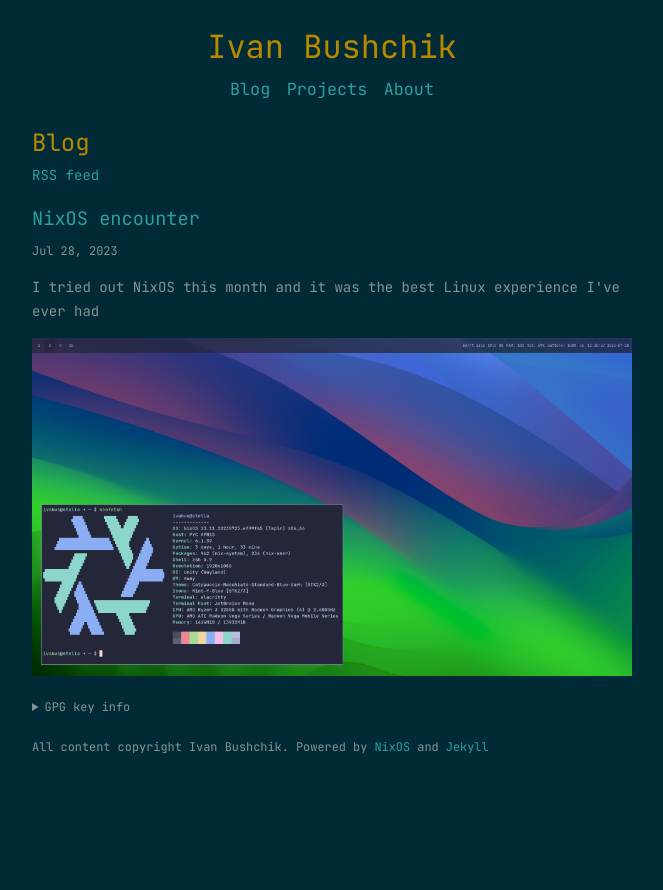
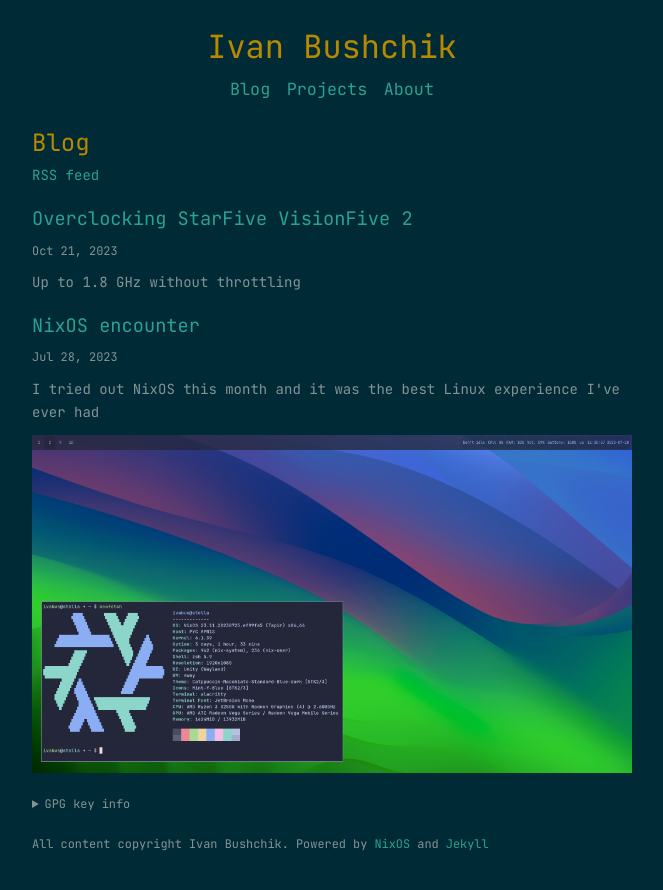
Before and after one commit to ivabus/ivabus.github.io, a Jekyll site: the page built from blog/index.html, in a window 1280 px wide. Shown: the top 890 px of the page, without its empty margins (308-971 px from the left). Built offline with Jekyll 4.4.1, drawn with Linux system fonts in a browser that asks for light colours; the list of posts is cut into pages by our own code; some of the changed lines change nothing that is shown.

Commit message:
Add overclocking vf2 post
Signed-off-by: Ivan Bushchik <ivabus@ivabus.dev>

````diff
--- a/_config.yml
+++ b/_config.yml
@@ -30,8 +30,7 @@
     span:
       line_numbers: false
     block:
-      line_numbers: true
-      start_line: 1
+      line_numbers: false
     wrap: true
 
 paginate: 5
--- /dev/null
+++ b/_posts/2023-10-21-overclocking-starfive-vf2.md
@@ -0,0 +1,74 @@
+---
+layout: post
+summary: "Up to 1.8 GHz without throttling"
+title: "Overclocking StarFive VisionFive 2"
+toc: false
+---
+
+# TL;DR
+
+Apply a [patch](/posts_media/2023-10-21-overclocking-starfive-vf2/overclock_vf2.patch) to JH7110_VisionFive2_upstream branch of [starfive-tech/linux](https://github.com/starfive-tech/linux). `make -j4; make modules_install; make install; make dtbs_install`. Edit /boot/uEnv.txt `fdtfile` with a proper devicetree path. Profit!
+
+# Introduction
+
+The SiFive U74 frequency in StarFive JH7110 is 1.5 GHz by default, but it can work much better, because even under load the temperature never exceeds 50ºC, so overclocking is worth it.
+
+Warning: You are responsible for the safety of your board.
+
+# Prerequisites
+
+- Tree of [starfive-tech/linux](https://github.com/starfive-tech/linux)
+- [Patch](/posts_media/2023-10-21-overclocking-starfive-vf2/overclock_vf2.patch)
+- Some kind of cooling (just a fan, or with a heat sink)
+
+# Steps
+
+## Apply a patch
+
+```shell
+cd linux
+git checkout JH7110_VisionFive2_upstream
+git apply /path/to/patch/overclock_vf2.patch
+```
+
+## Compile the kernel
+
+```shell
+make starfive_visionfive2_defconfig
+make -j4
+```
+
+## Install new kernel
+
+Run as root
+
+```shell
+make modules_install
+make install
+make dtbs_install
+```
+
+## Configure bootloader
+
+Your bootloader should be configured to use `starfive/jh7110-starfive-visionfive-2-v1.3b.dtb` devicetree file.
+
+If you are using default Debian option then your `/boot/uEnv.txt` file should look like this
+
+```ini
+fdt_high=0xffffffffffffffff
+initrd_high=0xffffffffffffffff
+kernel_addr_r=0x44000000
+kernel_comp_addr_r=0x90000000
+kernel_comp_size=0x10000000
+fdt_addr_r=0x48000000
+ramdisk_addr_r=0x48100000
+boot_targets=distro mmc0 dhcp
+# Fix wrong fdtfile name
+fdtfile=KERNEL_VERSION/starfive/jh7110-starfive-visionfive-2-v1.3b.dtb
+# Fix missing bootcmd
+bootcmd=run load_distro_uenv;run bootcmd_distro
+```
+
+## Reboot and have fun
+
+After you successfully overclocked your VF2, you can ask yourself a question - "can it do better?". [No, it can't](http://forum.rvspace.org/t/how-do-you-overclock-the-vf2/2920/5).
--- a/assets/css/style.css
+++ b/assets/css/style.css
@@ -85,7 +85,7 @@
 }
 
 p, pre {
-	margin: 0 0 15px
+	margin: 0 0 10px 0;
 }
 
 ol li, ul li {
@@ -111,7 +111,7 @@
 
 code {
 	border-radius: 6px;
-	padding-left: 3px;
+	padding-left: 0px;
 	padding-right: 3px;
 	color: #eee8d5;
 }
@@ -119,12 +119,13 @@
 .highlighter-rouge .rouge-table {
 	width: 600px;
 	width: auto;
-	padding: 10px 0px 10px 30px;
 }
 
 .highlight {
 	background-color: #073642;
 	border-radius: 6px;
+	padding: 10px 5px 5px 10px;
+	overflow: auto;
 }
 
 blockquote {
@@ -260,7 +261,7 @@
 
 article h1, article h2 {
 	font-size: 16pt;
-	margin: 0 0 10px
+	margin: 5px 0 10px
 }
 
 article h2 {
````
Also changed, not shown: 1 other file.
